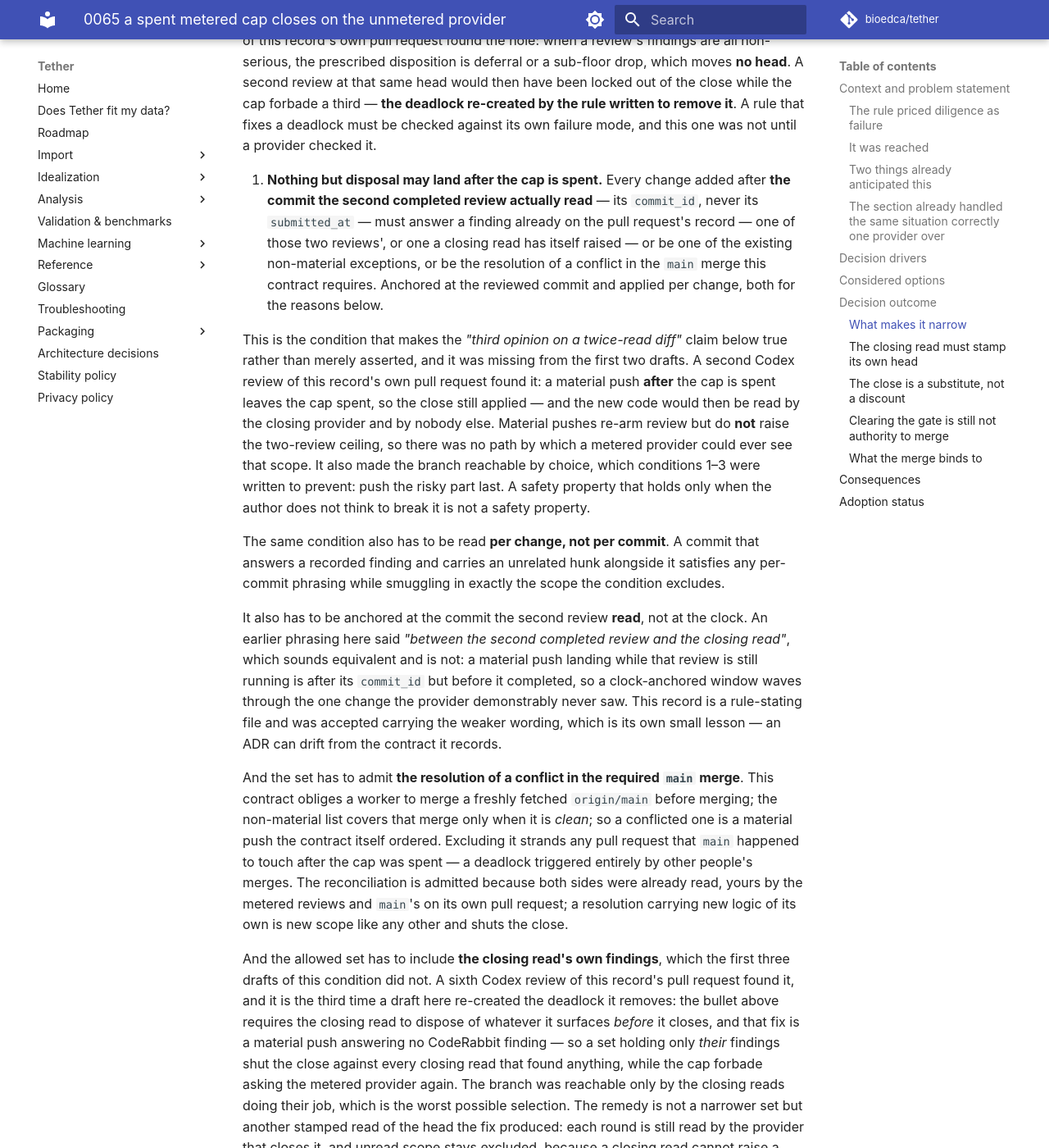
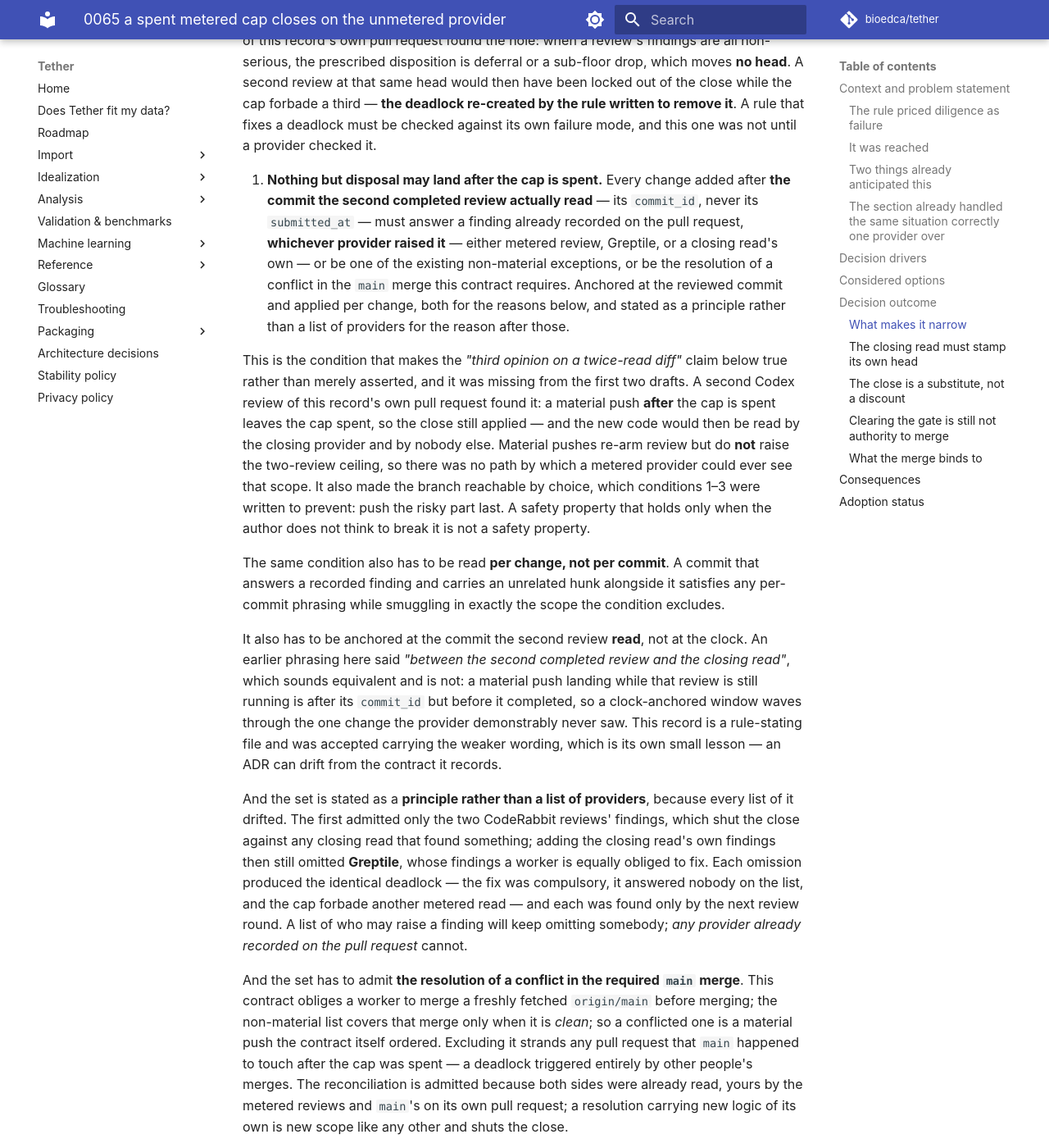
Before and after one commit to bioedca/tether, an MkDocs documentation site: the page built from docs/adr/0065-a-spent-metered-cap-closes-on-the-unmetered-provider.md, in a window 1280 px wide and 1400 px high, scrolled down 4369 px. Shown: the whole window at 82% size. Built offline with MkDocs 1.6.1 and Material for MkDocs 9.7.7, drawn with Linux system fonts in a browser that asks for light colours; comment, search, counter and statistics services are not loaded; the version menu is left out.

Commit message:
fix(agents): carry the provider-neutral allowed set into the two files that still enumerated it
Codex round 14: one P1, one P2, both mirrors of the previous round's fix rather
than new defects.

Round 13 replaced the enumerated allowed set with a provider-neutral principle in
AGENTS.md and the PR template, and left ADR-0065 and CONTRIBUTING.md holding the
old form -- so both still shut the close against a Greptile finding fixed after
CodeRabbit's second review, which is the deadlock round 13 removed. Codex named
the ADR; sweeping the class found CONTRIBUTING.md carrying it too. Fixing three
surfaces out of four is the failure this pull request has now committed at least
four times, and it is worth saying plainly: the sweep has to be the fix, not a
follow-up to it.

ADR-0065 also now records WHY the set is a principle -- the first list admitted
only the two CodeRabbit reviews and shut out the closing read; the second added
the closing read and still omitted Greptile; each omission produced an identical
deadlock and each was found only by the next round. A list of who may raise a
finding will keep omitting somebody.

P2: CONTRIBUTING.md's non-material list said "comment edits" where AGENTS.md and
docs/PRD.md both say "comment and docstring edits". A docstring-only fix landing
after review 2 was therefore material in one file and exempt in two, which sends
the cap-spent path in opposite directions. All three now read the same.

Local gates: 2938 passed, 19 skipped, 34 deselected; mkdocs --strict green.

```diff
--- a/docs/adr/0065-a-spent-metered-cap-closes-on-the-unmetered-provider.md
+++ b/docs/adr/0065-a-spent-metered-cap-closes-on-the-unmetered-provider.md
@@ -160,10 +160,11 @@ an agent's account of its own reasoning:
 
 4. **Nothing but disposal may land after the cap is spent.** Every change added after **the commit
    the second completed review actually read** — its `commit_id`, never its `submitted_at` — must
-   answer a finding already on the pull request's record — one of those two reviews', or one a
-   closing read has itself raised — or be one of the existing non-material exceptions, or be the
-   resolution of a conflict in the `main` merge this contract requires. Anchored at the reviewed
-   commit and applied per change, both for the reasons below.
+   answer a finding already recorded on the pull request, **whichever provider raised it** — either
+   metered review, Greptile, or a closing read's own — or be one of the existing non-material
+   exceptions, or be the resolution of a conflict in the `main` merge this contract requires.
+   Anchored at the reviewed commit and applied per change, both for the reasons below, and stated as
+   a principle rather than a list of providers for the reason after those.
 
    This is the condition that makes the *"third opinion on a twice-read diff"* claim below true
    rather than merely asserted, and it was missing from the first two drafts. A second Codex review
@@ -185,6 +186,15 @@ an agent's account of its own reasoning:
    `commit_id` but before it completed, so a clock-anchored window waves through the one change the
    provider demonstrably never saw. This record is a rule-stating file and was accepted carrying the
    weaker wording, which is its own small lesson — an ADR can drift from the contract it records.
+
+   And the set is stated as a **principle rather than a list of providers**, because every list of
+   it drifted. The first admitted only the two CodeRabbit reviews' findings, which shut the close
+   against any closing read that found something; adding the closing read's own findings then still
+   omitted **Greptile**, whose findings a worker is equally obliged to fix. Each omission produced
+   the identical deadlock — the fix was compulsory, it answered nobody on the list, and the cap
+   forbade another metered read — and each was found only by the next review round. A list of who
+   may raise a finding will keep omitting somebody; *any provider already recorded on the pull
+   request* cannot.
 
    And the set has to admit **the resolution of a conflict in the required `main` merge**. This
    contract obliges a worker to merge a freshly fetched `origin/main` before merging; the
```
Also changed, not shown: CONTRIBUTING.md (+14 -14 lines).
